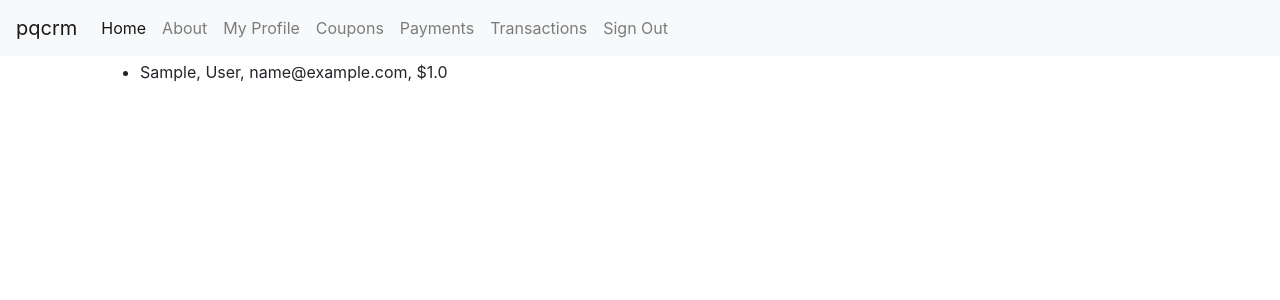
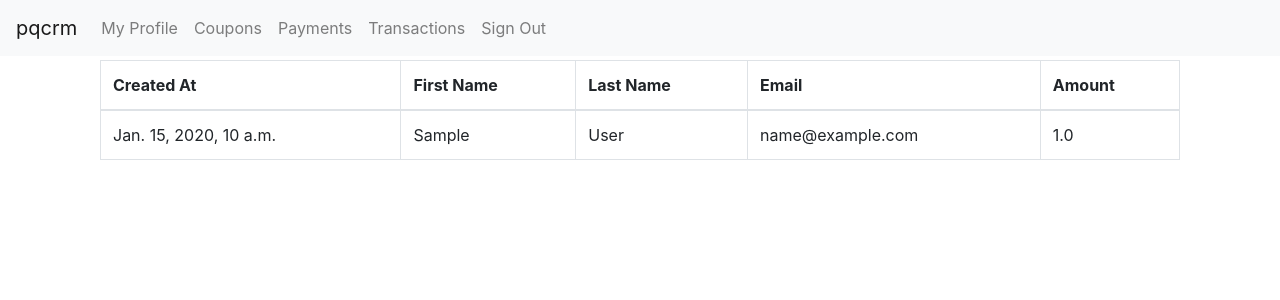
Before and after one commit to charlesqwu/pqcrm, a Django app: a page that uses pqcrm/templates/post_login.html in a window 1280 px wide. Shown: the top 300 px of the page. Run offline with Django 3.2, Linux system fonts and the light colour scheme; a user stored in the database is signed in; tables that the repository leaves empty hold one stand-in row (values such as "Sample post"); parts of the project's set-up code (start-up, migrations or seed data) failed here and were passed over; some libraries are stand-ins or nearby versions.

Commit message:
added pagination to payments view

```diff
--- a/acct/templates/acct/payments.html
+++ b/acct/templates/acct/payments.html
@@ -6,15 +6,51 @@
 {% block content %}
 <div class="container">
 
-	{% if latest_payments %}
-	    <ul>
-		            {% for payment in latest_payments %}
-			            <li>{{ payment.first_name }}, {{ payment.last_name }}, {{ payment.payer_email }}, ${{ payment.mc_gross }}</li>
-				            {% endfor %}
-					        </ul>
-						{% else %}
-						    <p>You have NOT yet made any payment!</p>
-						    {% endif %}
+	<table class="table table-bordered">
+		  <thead>
+			      <tr>
+				            <th>Created At</th>
+					          <th>First Name</th>
+						        <th>Last Name</th>
+							      <th>Email</th>
+							            <th>Amount</th>
+								        </tr>
+									  </thead>
+									    <tbody>
+										        {% for payment in payments_list %}
+											      <tr>
+												              <td>{{ payment.created_at }}</td>
+													              <td>{{ payment.first_name }}</td>
+														              <td>{{ payment.last_name }}</td>
+															              <td>{{ payment.payer_email }}</td>
+																              <td>{{ payment.mc_gross }}</td>
+																	            </tr>
+																		        {% endfor %}
+																			  </tbody>
+	</table>
+
+	{% if payments_list.has_other_pages %}
+	  <ul class="pagination">
+		      {% if payments_list.has_previous %}
+		            <li><a href="?page={{ payments_list.previous_page_number }}">&laquo;</a></li>
+			        {% else %}
+				      <li class="disabled"><span>&laquo;</span></li>
+				          {% endif %}
+					      {% for i in payments_list.paginator.page_range %}
+					            {% if payments_list.number == i %}
+						            <li class="active"><span>{{ i }} <span class="sr-only">(current)</span></span></li>
+							          {% else %}
+								          <li><a href="?page={{ i }}">{{ i }}</a></li>
+									        {% endif %}
+										    {% endfor %}
+										        {% if payments_list.has_next %}
+											      <li><a href="?page={{ payments_list.next_page_number }}">&raquo;</a></li>
+											          {% else %}
+												        <li class="disabled"><span>&raquo;</span></li>
+													    {% endif %}
+													      </ul>
+													      {% endif %}
+
 
 </div>
 {% endblock content %}
--- a/acct/views.py
+++ b/acct/views.py
@@ -9,16 +9,32 @@ from django.shortcuts import get_object_or_404, render
 #from django.http import HttpResponse
 #from django.template import loader
 
+from django.core.paginator import Paginator, EmptyPage, PageNotAnInteger
+
 from .models import AcctPayment, AcctTransaction
 
 
 def payments(request, username):
-    latest_payments = AcctPayment.objects.filter(uid=request.user.id).order_by('-created_at')[:100]
-    context = {'latest_payments': latest_payments}
+    all_payments = AcctPayment.objects.filter(uid=request.user.id).order_by('-created_at')
+
+    page = request.GET.get('page', 1)
+    paginator = Paginator(all_payments, 100)
+    try:
+        payments_list = paginator.page(page)
+    except PageNotAnInteger:
+        payments_list = paginator.page(1)
+    except EmptyPage:
+        payments_list = paginator.page(paginator.num_pages)
+    context = {'payments_list': payments_list}
     return render(request, 'acct/payments.html', context)
+
+
+
+
 
 def coupons(request, username):
     pass
+
 
 def transactions(request, username):
     latest_transactions = AcctTransaction.objects.filter(uid=request.user.id).order_by('-created_at')[:100]
--- a/pqcrm/templates/post_login.html
+++ b/pqcrm/templates/post_login.html
@@ -43,12 +43,6 @@
 
         <div class="collapse navbar-collapse" id="navbarSupportedContent">
           <ul class="navbar-nav mr-auto">
-            <li class="nav-item active">
-              <a class="nav-link" href="{% url 'home' %}">Home <span class="sr-only">(current)</span></a>
-            </li>
-            <li class="nav-item">
-              <a class="nav-link" href="{% url 'about' %}">About</a>
-            </li>
             {% if request.user.is_authenticated %}
               <li class="nav-item">
                 {# URL provided by django-allauth/account/urls.py #}
--- a/pqcrm/templates/users/user_detail.html
+++ b/pqcrm/templates/users/user_detail.html
@@ -1,4 +1,4 @@
-{% extends "base.html" %}
+{% extends "post_login.html" %}
 {% load static %}
 
 {% block title %}User: {{ object.username }}{% endblock %}
--- a/pqcrm/templates/users/user_form.html
+++ b/pqcrm/templates/users/user_form.html
@@ -1,4 +1,4 @@
-{% extends "base.html" %}
+{% extends "post_login.html" %}
 {% load crispy_forms_tags %}
 
 {% block title %}{{ user.username }}{% endblock %}
--- a/pqcrm/templates/users/user_list.html
+++ b/pqcrm/templates/users/user_list.html
@@ -1,4 +1,4 @@
-{% extends "base.html" %}
+{% extends "post_login.html" %}
 {% load static i18n %}
 {% block title %}Members{% endblock %}
 
```
